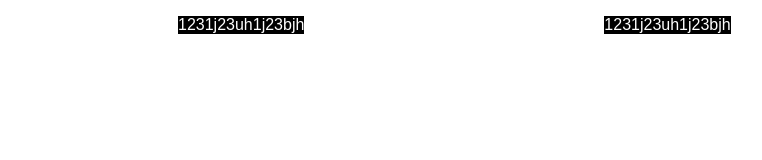
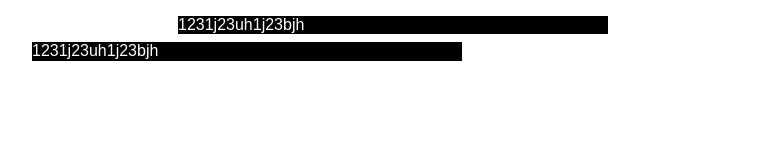
Before and after one commit to tdesero/brisk.css, a website: page grid.html in a window 1280 px wide. Shown: the whole page, without its empty margins (466-1228 px from the left). Drawn offline with nearby package versions, Linux system fonts and the light colour scheme.

Commit message:
deleted display:flex on .row

```diff
--- a/src/_grid.scss
+++ b/src/_grid.scss
@@ -33,7 +33,7 @@
 .row {
   position: relative;
   display: block;
-  display: flex; // if possible
+  /*display: flex; should be included. but does not work atm*/
   margin-left: -$gutter-width / 2;
   margin-right: -$gutter-width / 2;
 
```
Also changed, not shown: dist/brisk.css, 1 other file.
